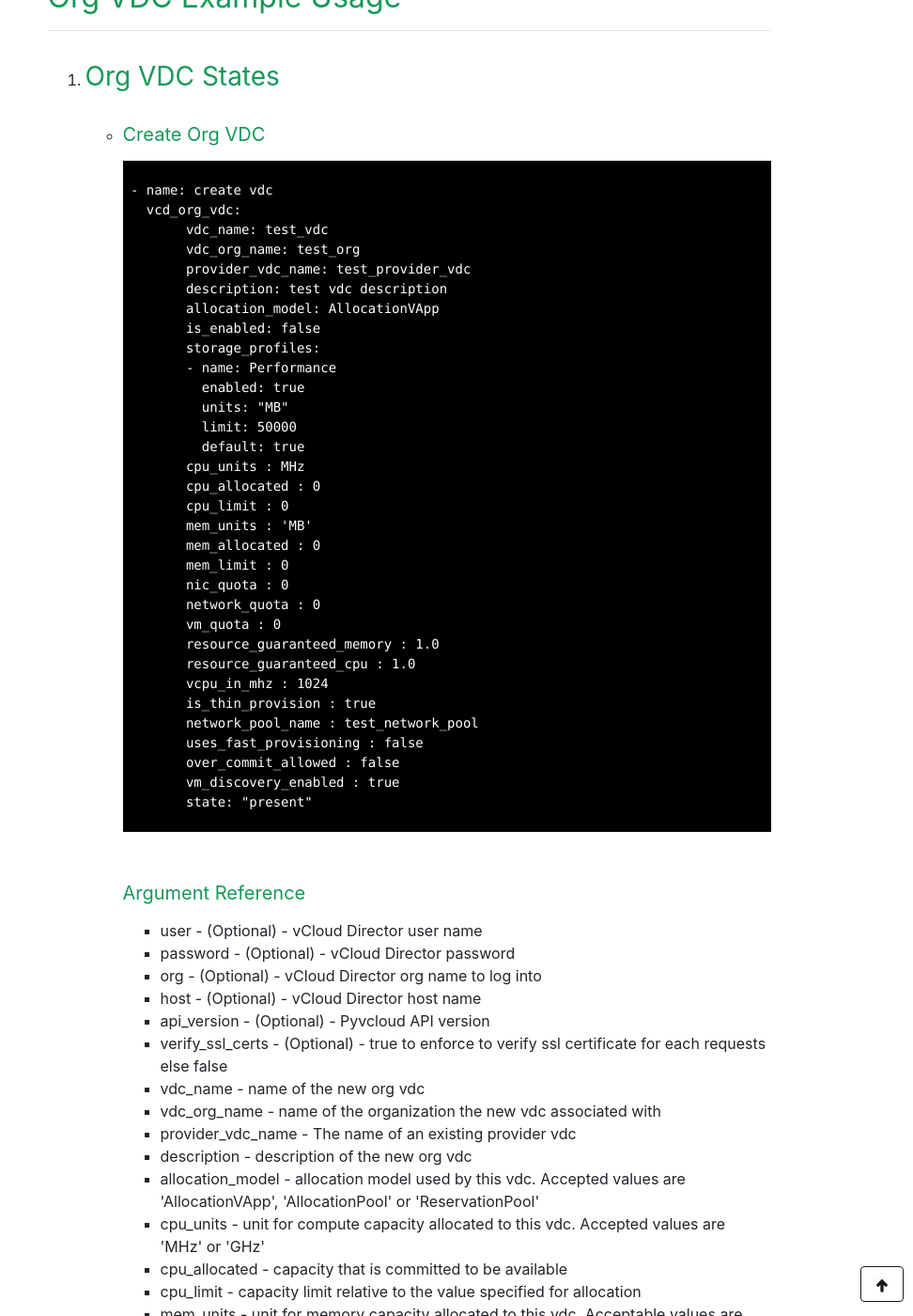
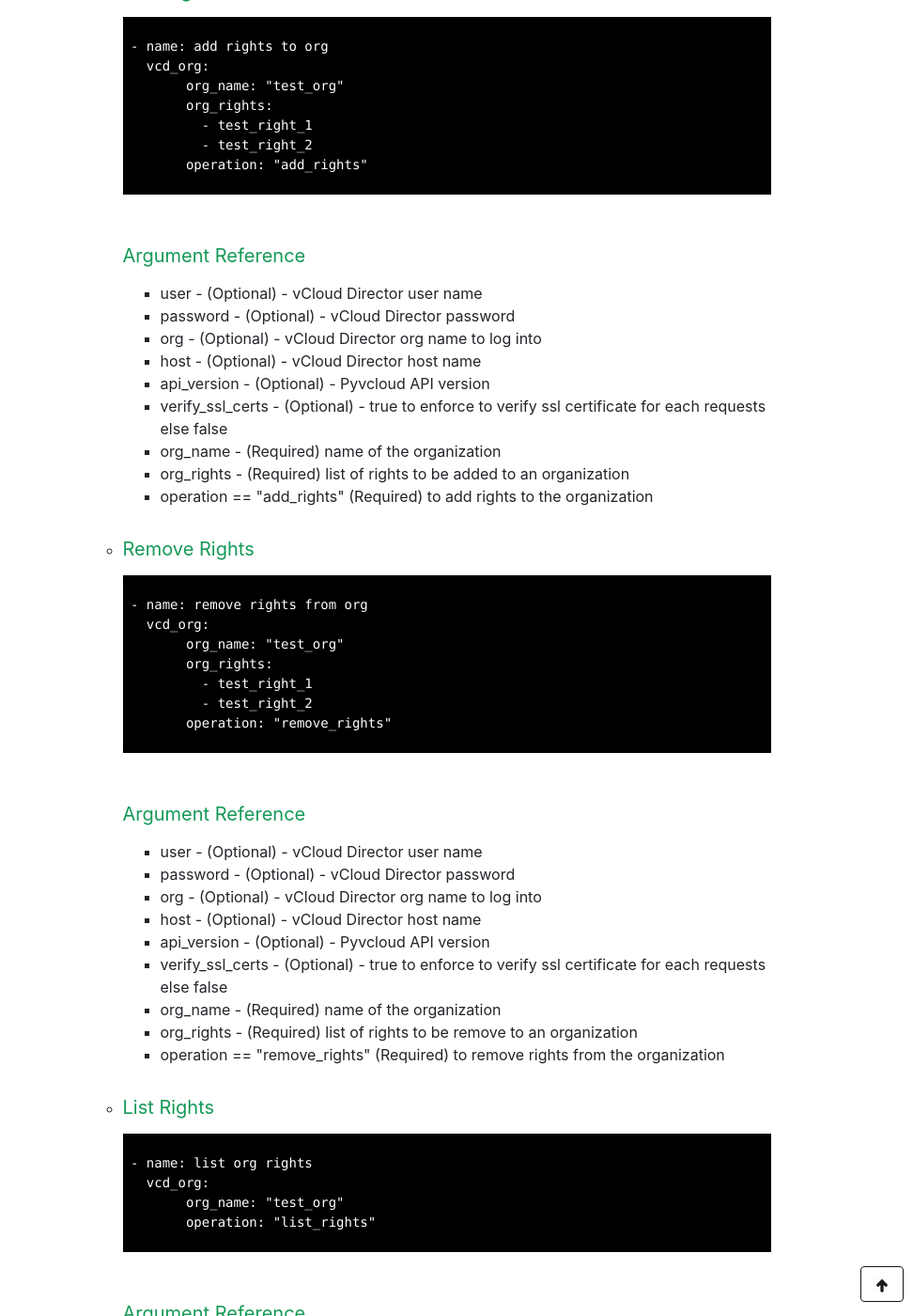
Before and after one commit to vmware-archive/ansible-module-vcloud-director, a Jekyll site: the page built from docs/index.md, in a window 1280 px wide and 1400 px high, scrolled down 34914 px. Shown: the whole window at 94% size, without its empty margins (308-1280 px from the left). Built offline with Jekyll 4.4.1, drawn with Linux system fonts in a browser that asks for light colours; nearby versions of some CDN libraries; some of the changed text lies outside the part shown.

Commit message:
Commit has following changes 1. Adding a few operations to vcd org module to add/remove/list rights & roles 2. Updated documentaion with the module usage
Signed-off-by: Mukul Taneja <mtaneja@mtaneja-a01.vmware.com>

```diff
--- a/docs/index.md
+++ b/docs/index.md
@@ -1597,6 +1597,106 @@ and any objects it contains that are in a state that normally allows removal. Th
 <li>verify_ssl_certs - (Optional) - true to enforce to verify ssl certificate for each requests else false</li>
 <li>org_name - (Required) name of the organization</li>
 <li>operation == "read" (Required) to read organization</li>
+</ul>
+<li>
+<h5>Add Rights</h5>
+</li>
+<pre>
+<code>
+ - name: add rights to org
+   vcd_org:
+	org_name: "test_org"
+	org_rights:
+	  - test_right_1
+	  - test_right_2
+	operation: "add_rights"
+
+</code>
+</pre>
+<h5>Argument Reference</h5>
+<ul>
+<li>user - (Optional) - vCloud Director user name</li>
+<li>password - (Optional) - vCloud Director password</li>
+<li>org - (Optional) - vCloud Director org name to log into</li>
+<li>host - (Optional) - vCloud Director host name</li>
+<li>api_version - (Optional) - Pyvcloud API version</li>
+<li>verify_ssl_certs - (Optional) - true to enforce to verify ssl certificate for each requests else false</li>
+<li>org_name - (Required) name of the organization</li>
+<li>org_rights - (Required) list of rights to be added to an organization</li>
+<li>operation == "add_rights" (Required) to add rights to the organization</li>
+</ul>
+<li>
+<h5>Remove Rights</h5>
+</li>
+<pre>
+<code>
+ - name: remove rights from org
+   vcd_org:
+	org_name: "test_org"
+	org_rights:
+	  - test_right_1
+	  - test_right_2
+	operation: "remove_rights"
+
+</code>
+</pre>
+<h5>Argument Reference</h5>
+<ul>
+<li>user - (Optional) - vCloud Director user name</li>
+<li>password - (Optional) - vCloud Director password</li>
+<li>org - (Optional) - vCloud Director org name to log into</li>
+<li>host - (Optional) - vCloud Director host name</li>
+<li>api_version - (Optional) - Pyvcloud API version</li>
+<li>verify_ssl_certs - (Optional) - true to enforce to verify ssl certificate for each requests else false</li>
+<li>org_name - (Required) name of the organization</li>
+<li>org_rights - (Required) list of rights to be remove to an organization</li>
+<li>operation == "remove_rights" (Required) to remove rights from the organization</li>
+</ul>
+<li>
+<h5>List Rights</h5>
+</li>
+<pre>
+<code>
+ - name: list org rights
+   vcd_org:
+	org_name: "test_org"
+	operation: "list_rights"
+
+</code>
+</pre>
+<h5>Argument Reference</h5>
+<ul>
+<li>user - (Optional) - vCloud Director user name</li>
+<li>password - (Optional) - vCloud Director password</li>
+<li>org - (Optional) - vCloud Director org name to log into</li>
+<li>host - (Optional) - vCloud Director host name</li>
+<li>api_version - (Optional) - Pyvcloud API version</li>
+<li>verify_ssl_certs - (Optional) - true to enforce to verify ssl certificate for each requests else false</li>
+<li>org_name - (Required) name of the organization</li>
+<li>operation == "list_rights" (Required) to list available rights of the organization</li>
+</ul>
+<li>
+<h5>List Roles</h5>
+</li>
+<pre>
+<code>
+ - name: list org roles
+   vcd_org:
+	org_name: "test_org"
+	operation: "list_roles"
+
+</code>
+</pre>
+<h5>Argument Reference</h5>
+<ul>
+<li>user - (Optional) - vCloud Director user name</li>
+<li>password - (Optional) - vCloud Director password</li>
+<li>org - (Optional) - vCloud Director org name to log into</li>
+<li>host - (Optional) - vCloud Director host name</li>
+<li>api_version - (Optional) - Pyvcloud API version</li>
+<li>verify_ssl_certs - (Optional) - true to enforce to verify ssl certificate for each requests else false</li>
+<li>org_name - (Required) name of the organization</li>
+<li>operation == "list_roles" (Required) to list available roles of the organization</li>
 </ul>
 </ul>
 </ol>
```
Also changed, not shown: modules/vcd_org.py (+70 -5 lines).
